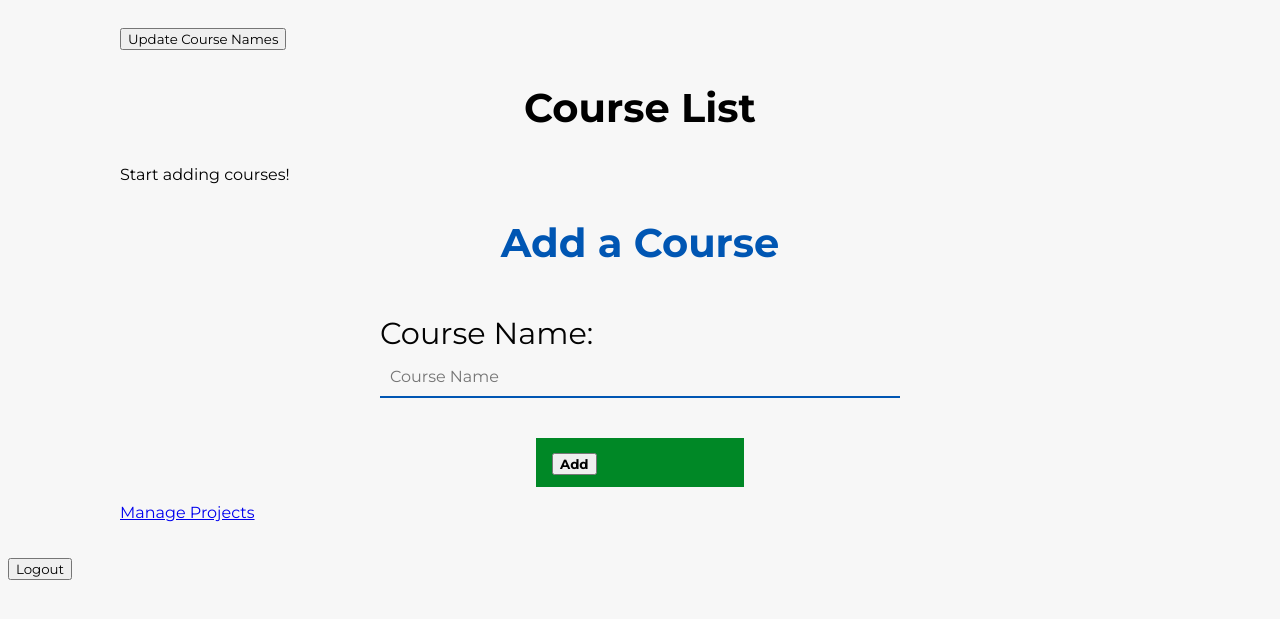
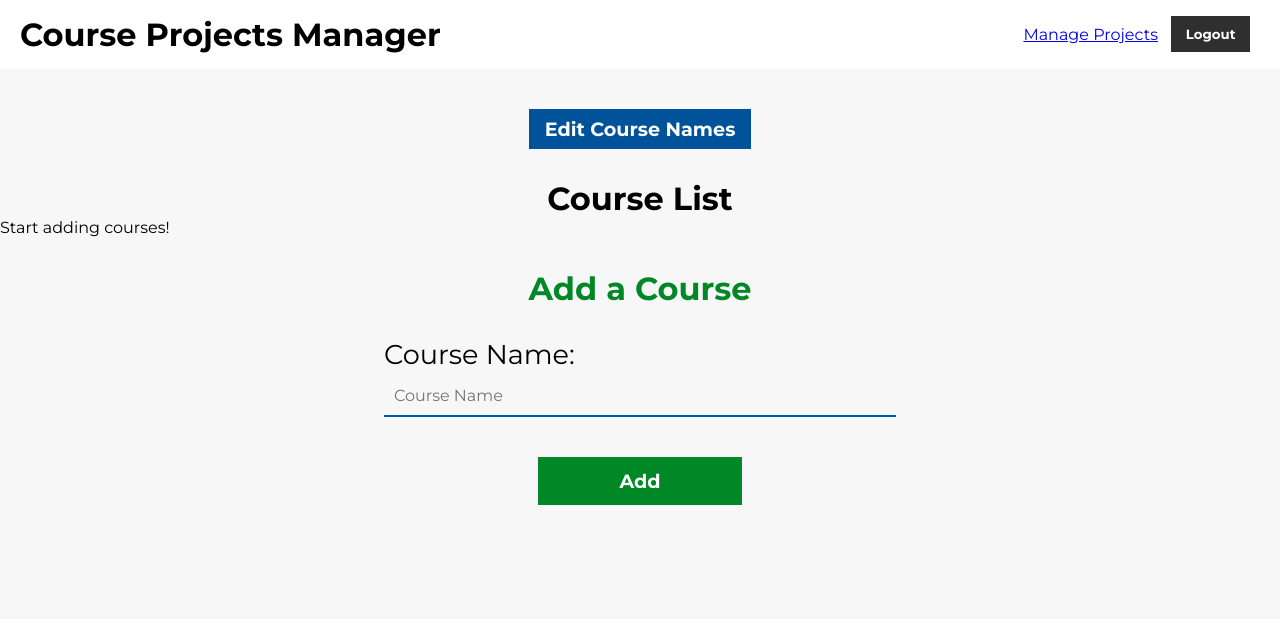
Before and after one commit to FaroukGhodhbane/course-projects-manager, a PHP site: page / in a window 1280 px wide. Shown: the top 619 px of the page. Run offline with PHP 8.4, Linux system fonts and the light colour scheme; the visitor is signed in with stand-in values (Sample User, id 1); data that the repository does not hold is empty; style sheets or scripts are compiled from the project's sources.

Commit message:
finished styles and feature/styling branch is ready to merge

```diff
--- a/Views/courses/index.php
+++ b/Views/courses/index.php
@@ -1,13 +1,30 @@
 <?php
 include './public/layouts/header.php';
 ?>
+<header>
+    <h1>Course Projects Manager</h1>
+    <nav>
+        <ul>
+            <li><a href="./?action=list_projects">Manage Projects</a></li>
+            <li>
+                <form action="./?action=logout" method="post">
+                    <button type="submit" aria-label="logout" class="logoutButton">Logout</button>
+                </form>
+            </li>
+        </ul>
+    </nav>
+</header>
 
-<button id="editModeToggle" onclick="toggleEditMode()">Update Course Names</button>
-<button id="saveAll" onclick="saveAllChanges()" style="display:none;">Save All</button>
-<button id="cancelEdit" onclick="cancelEditMode()" style="display:none;">Cancel</button>
+<div class="editModeButtons">
+    <button class="editModeButtons__edit" id="editModeToggle" onclick="toggleEditMode()">Edit Course Names</button>
+    <button class="editModeButtons__save" id="saveAll" onclick="saveAllChanges()" style="display:none;">Save
+        All</button>
+    <button class="editModeButtons__cancel" id="cancelEdit" onclick="cancelEditMode()"
+        style="display:none;">Cancel</button>
+</div>
 
 <section id="course" class="course">
-    <h1>Course List</h1>
+    <h2>Course List</h2>
     <?php if (!empty($courses)): ?>
         <table class="course__table">
             <thead>
@@ -18,14 +35,14 @@ include './public/layouts/header.php';
             </thead>
             <tbody>
                 <?php foreach ($courses as $course): ?>
-                    <tr class="course__row" id="course-<?= htmlspecialchars($course['courseID']) ?>">
+                    <tr class="course__table_row" id="course-<?= htmlspecialchars($course['courseID']) ?>">
                         <td class="editable" contenteditable="false">
                             <?= htmlspecialchars($course['courseName']) ?>
                         </td>
                         <td>
                             <form action="./?action=delete_course" method="post">
                                 <input type="hidden" name="courseID" value="<?= htmlspecialchars($course['courseID']) ?>">
-                                <button class="course__deleteButton">Delete</button>
+                                <button class="course__table_deleteButton">X</button>
                             </form>
                         </td>
                     </tr>
@@ -37,7 +54,6 @@ include './public/layouts/header.php';
     <?php endif; ?>
 </section>
 
-
 <section id="add" class="add">
     <h2>Add a Course</h2>
     <form action="./?action=add_course" method="post">
@@ -45,13 +61,9 @@ include './public/layouts/header.php';
             <label>Course Name:</label>
             <input type="text" name="courseName" maxlength="50" placeholder="Course Name" required autofocus>
         </div>
-        <div class="add__addButton">
-            <button class="add-button bold">Add</button>
-        </div>
+        <button class="add__addButton">Add</button>
     </form>
 </section>
-
-<p><a href="./?action=list_projects">Manage Projects</a></p>
 
 <script src="./public/js/courses-edit.js"></script>
 
--- a/public/js/courses-edit.js
+++ b/public/js/courses-edit.js
@@ -3,9 +3,9 @@ let originalTexts = {}; // Object to store original texts
 
 function toggleEditMode() {
   editMode = !editMode;
-  document.getElementById(
-    "editModeToggle"
-  ).textContent = `Update Course Names: ${editMode ? "On" : "Off"}`;
+  document.getElementById("editModeToggle").textContent = `Edit Course Names: ${
+    editMode ? "On" : "Off"
+  }`;
   document.getElementById("saveAll").style.display = editMode
     ? "inline-block"
     : "none";
@@ -15,7 +15,7 @@ function toggleEditMode() {
 
   const editableElements = document.querySelectorAll(".editable");
   editableElements.forEach((element) => {
-    const courseID = element.closest(".course__row").id.split("-")[1];
+    const courseID = element.closest(".course__table_row").id.split("-")[1];
     if (editMode) {
       // Store the original text when entering edit mode
       originalTexts[courseID] = element.innerText;
@@ -29,7 +29,7 @@ function saveAllChanges() {
   const courses = [];
   const editableElements = document.querySelectorAll(".editable");
   editableElements.forEach((element) => {
-    const courseID = element.closest(".course__row").id.split("-")[1];
+    const courseID = element.closest(".course__table_row").id.split("-")[1];
     const courseName = element.innerText;
     courses.push({ courseID, courseName }); // Collect all courses' updated info
   });
@@ -63,7 +63,7 @@ function saveAllChanges() {
 function cancelEditMode() {
   const editableElements = document.querySelectorAll(".editable");
   editableElements.forEach((element) => {
-    const courseID = element.closest(".course__row").id.split("-")[1];
+    const courseID = element.closest(".course__table_row").id.split("-")[1];
     // Revert each element to its original text
     element.innerText = originalTexts[courseID];
     element.contentEditable = false;
--- a/public/layouts/footer.php
+++ b/public/layouts/footer.php
@@ -1,9 +1,4 @@
 </main>
-<footer>
-    <form action="./?action=logout" method="post">
-        <button type="submit">Logout</button>
-    </form>
-</footer>
 </body>
 
 </html>
--- a/public/layouts/header.php
+++ b/public/layouts/header.php
@@ -5,19 +5,8 @@
     <meta charset="UTF-8">
     <meta name="viewport" content="width=device-width, initial-scale=1.0">
     <title>Course Projects Manager</title>
-    <link rel="stylesheet" href="view/css/main.min.css">
-    <style>
-        .bold {
-            font-weight: 700;
-        }
+    <link rel="stylesheet" href="public/css/main.min.css">
 
-        .is-editing {
-            background-color: #f0f0f0;
-            border: 1px dashed #ccc;
-            padding: 5px;
-            border-radius: 5px;
-        }
-    </style>
 </head>
 
 <body>
--- a/sass/components/_add.scss
+++ b/sass/components/_add.scss
@@ -3,17 +3,17 @@
   width: 100%;
 
   h2 {
-    font-size: 2.5rem;
-    font-family: montserrat;
+    color: $add-button-bg-color;
+    margin: 30px 0 15px;
+    text-align: center;
+    font-size: 2rem;
     font-weight: 700;
-    color: #0056b3;
-    text-align: center;
   }
 
   /* Form Styles */
   form {
     @include flex-column;
-    width: 50%;
+    width: 40%;
     margin: 0 auto;
   }
 
@@ -25,8 +25,8 @@
   label {
     display: block;
     margin: 15px 0 $margin-small;
-    color: #030303;
-    font-size: 1.9rem;
+    color: #000;
+    font-size: 1.7rem;
   }
 
   input[type="text"],
@@ -34,7 +34,7 @@
     width: 100%;
     padding: 10px;
     border: none;
-    border-bottom: 2px solid #161616;
+    border-bottom: 2px solid #000000;
     margin-bottom: 20px;
     background-color: transparent;
     font-size: 16px;
--- a/sass/components/_buttons.scss
+++ b/sass/components/_buttons.scss
@@ -30,42 +30,32 @@
     }
   }
 }
-.course {
-  &__table_deleteButton {
+.course__table_deleteButton,
+.project__table_deleteButton {
   background-color: #e51300;
   color: white;
   border: none;
+  font-weight: 700;
+
   padding: 5px 10px;
   cursor: pointer;
   &:hover {
     opacity: 0.8;
   }
 }
-}
-.project {
-  &__table_deleteButton {
-    background-color: #e51300;
-    color: white;
-    border: none;
-    padding: 5px 10px;
-    cursor: pointer;
-    &:hover {
-      opacity: 0.8;
-    }
-  }
-  &__listCourses_goButton {
+
+.project__listCourses_goButton {
   padding: 0.5rem 1rem;
-    background-color: $secondary-color;
+  background-color: $primary-color;
   font-weight: 700;
-    font-size: 1rem;
+  font-size: 1.2rem;
   color: white;
   border: none;
   cursor: pointer;
   transition: background-color 0.2s ease;
 
   &:hover {
-      background-color: lighten($secondary-color, 10%);
-    }
+    background-color: lighten($primary-color, 10%);
   }
 }
 
@@ -86,3 +76,46 @@
     }
   }
 }
+.editModeButtons {
+  text-align: center;
+  margin-bottom: 30px;
+  &__edit,
+  &__save,
+  &__cancel {
+    padding: 0.5rem 1rem;
+    background-color: $primary-color;
+    font-weight: 700;
+    font-size: 1.2rem;
+    color: white;
+    border: none;
+    cursor: pointer;
+    transition: background-color 0.2s ease;
+
+    &:hover {
+      background-color: lighten($primary-color, 10%);
+    }
+  }
+  &__save {
+    background-color: $add-button-bg-color;
+    &:hover {
+      background-color: lighten($add-button-bg-color, 10%);
+    }
+  }
+  &__cancel {
+    background-color: $delete-button-bg-color;
+    &:hover {
+      background-color: lighten($delete-button-bg-color, 10%);
+    }
+  }
+}
+.logoutButton {
+  padding: 10px 15px;
+  border-radius: 0;
+  border: none;
+  color: #fff;
+  font-weight: 700;
+  background-color: $logout-button-bg-color;
+  &:hover {
+    cursor: pointer;
+  }
+}
--- /dev/null
+++ b/sass/components/_dynamic.scss
@@ -0,0 +1,18 @@
+.error {
+  padding-top: 50px;
+  &__message {
+    color: #d71200;
+    font-size: 1.5em;
+    text-align: center;
+    margin-top: 30px;
+  }
+  &__link {
+    text-align: center;
+  }
+}
+
+// editable course rows
+.is-editing {
+  background-color: #e6e6e6;
+  border: 1px dashed #7b7b7b;
+}
--- /dev/null
+++ b/sass/components/_header.scss
@@ -0,0 +1,35 @@
+header {
+  @include flex-space-between-center;
+  flex-wrap: wrap;
+
+  margin-bottom: 40px;
+  padding: 10px 20px;
+  background-color: #fff;
+  width: 100%;
+
+  h1 {
+    margin: 0;
+    font-size: 2rem;
+  }
+
+  nav ul {
+    height: 100%;
+    padding: 0.2rem;
+    @include flex-space-between-center;
+    flex-wrap: wrap;
+
+    li {
+      margin: 0 0.2rem;
+      padding: 0.2rem;
+      display: block;
+      a {
+        &:visited {
+          color: blue;
+        }
+        &:hover {
+          color: green;
+        }
+      }
+    }
+  }
+}
--- a/sass/main.scss
+++ b/sass/main.scss
@@ -1,20 +1,22 @@
 @import url("https://fonts.googleapis.com/css2?family=Montserrat:ital,wght@0,100..900;1,100..900&display=swap");
 @import "utilities/variables";
 @import "utilities/mixins";
+@import "components/dynamic";
 @import "components/add";
 @import "components/buttons";
 @import "pages/projectsManager";
 @import "pages/coursesManager";
 @import "pages/auth";
+
 * {
   box-sizing: border-box;
   font-family: $font-family-base;
+  margin: 0;
+  padding: 0;
 }
 body {
   background-color: #f7f7f7;
 }
 main {
-  max-width: 1080px;
-  margin: auto;
-  padding: 20px;
+  padding-bottom: 100px;
 }
--- a/sass/pages/_auth.scss
+++ b/sass/pages/_auth.scss
@@ -1,18 +1,21 @@
 /* General Styles */
-h2 {
-  font-size: 2.2rem;
-  font-family: montserrat;
-  font-weight: 700;
-  text-align: center;
-}
-#register h2 {
-  color: $secondary-color;
-}
-#login h2 {
-  color: $primary-color;
+
+//Privacy notice
+.headsup {
+  color: #d71200;
+  font-size: 1.5em;
+  margin-bottom: 30px;
 }
 .auth {
   width: 100%;
+  padding: 50px 20px 0;
+  h2 {
+    font-size: 2rem;
+    font-family: montserrat;
+    font-weight: 700;
+    text-align: center;
+    color: black;
+  }
   p {
     text-align: center;
     margin-top: 2rem;
@@ -21,7 +24,7 @@ h2 {
   /* Form Styles */
   &__form {
     @include flex-column;
-    width: 50%;
+    width: 40%;
     margin: 0 auto;
   }
 
@@ -32,7 +35,7 @@ h2 {
     label {
       display: block;
       margin: 15px 0 $margin-small;
-      color: #030303;
+      color: #000000;
       font-size: 1.5rem;
     }
 
@@ -42,7 +45,7 @@ h2 {
       width: 100%;
       padding: 10px;
       border: none;
-      border-bottom: 2px solid #161616;
+      border-bottom: 2px solid #000000;
       margin-bottom: 20px;
       background-color: transparent;
       font-size: 16px;
@@ -52,7 +55,7 @@ h2 {
     input[type="password"]:focus,
     input[type="email"]:focus {
       outline: none;
-      border-bottom-color: #0056b3;
+      border-bottom-color: $auth-form-border-bottom;
     }
   }
 }
--- a/sass/pages/_coursesManager.scss
+++ b/sass/pages/_coursesManager.scss
@@ -1,8 +1,10 @@
 @import "../components/courses";
+@import "../components/header";
 
-h1 {
-  font-size: 2.5rem;
-  font-family: montserrat;
-  font-weight: 700;
-  text-align: center;
+.course {
+  h2 {
+    font-size: 2rem;
+    font-weight: 700;
+    text-align: center;
+  }
 }
--- a/sass/pages/_projectsManager.scss
+++ b/sass/pages/_projectsManager.scss
@@ -1,13 +1,16 @@
 @import "../components/projects";
+@import "../components/header";
 
-.project header {
-  margin-bottom: 1rem;
-  @include flex-column-center;
-  width: 50%;
-
-  h1 {
-    font-size: 2.75rem;
-    font-family: montserrat;
+.project {
+  &__header {
+    margin-bottom: 1rem;
+    @include flex-column-center;
+    width: 40%;
+  }
+  h2 {
+    font-size: 2rem;
     font-weight: 700;
+    text-align: center;
+    margin-bottom: 15px;
   }
 }
--- a/sass/utilities/_mixins.scss
+++ b/sass/utilities/_mixins.scss
@@ -13,3 +13,8 @@
   justify-content: center;
   align-items: center;
 }
+@mixin flex-space-between-center {
+  display: flex;
+  justify-content: space-between;
+  align-items: center;
+}
--- a/sass/utilities/_variables.scss
+++ b/sass/utilities/_variables.scss
@@ -4,35 +4,22 @@
 $primary-bg-color: #efefef;
 $table-even-row-color: #c2f7ff;
 $table-odd-row-color: #fff;
-$text-color: #000; // Default text color
-$text-color-inverse: #fff; // For text on dark backgrounds
+$logout-button-bg-color: #2f2f2f;
+$go-button-bg-color: #0071eb;
+$add-button-bg-color: #008826;
+$delete-button-bg-color: #e51300;
+$auth-form-border-bottom: blue;
 
 // Font Settings
 $font-family-base: montserrat, Tahoma, "System UI", "sans-serif";
-$font-weight-bold: 700;
 
 // Spacing and Layout
-$section-padding: 12px;
-$select-padding: 0.5rem;
 $margin-small: 5px; // Used for small margins around select and buttons
-$border-radius-base: 4px;
 
 // Table Styles
-$table-max-width: 800px;
-$table-padding: 12px;
-$table-header-bg-color: $primary-color;
-$table-row-border: 1px solid $primary-bg-color;
-$table-last-row-border: 2px solid $primary-color;
-
-// Button Styles
-$go-button-bg-color: #0071eb;
-$add-button-bg-color: #008826;
-$button-padding: 0.5rem 1rem;
-$button-text-color: $text-color-inverse;
-$delete-button-bg-color: #e51300;
+$table-header-bg-color: $secondary-color;
+$table-last-row-border: 2px solid $secondary-color;
 
 // Course Title Styles
-$course-title-bg-color: $secondary-color;
-$course-title-text-color: $text-color-inverse;
 $course-title-padding: 10px;
 $course-title-font-size: 1.5rem;
```
Also changed, not shown: Views/auth/login.php (+15 -6 lines), Views/auth/register.php (+16 -7 lines), Views/error.php (+8 -8 lines), Views/projects/index.php (+25 -17 lines), sass/components/_projects.scss (+18 -10 lines), public/css/main.min.css (added). Lines whose indentation alone changed are shown as unchanged.
